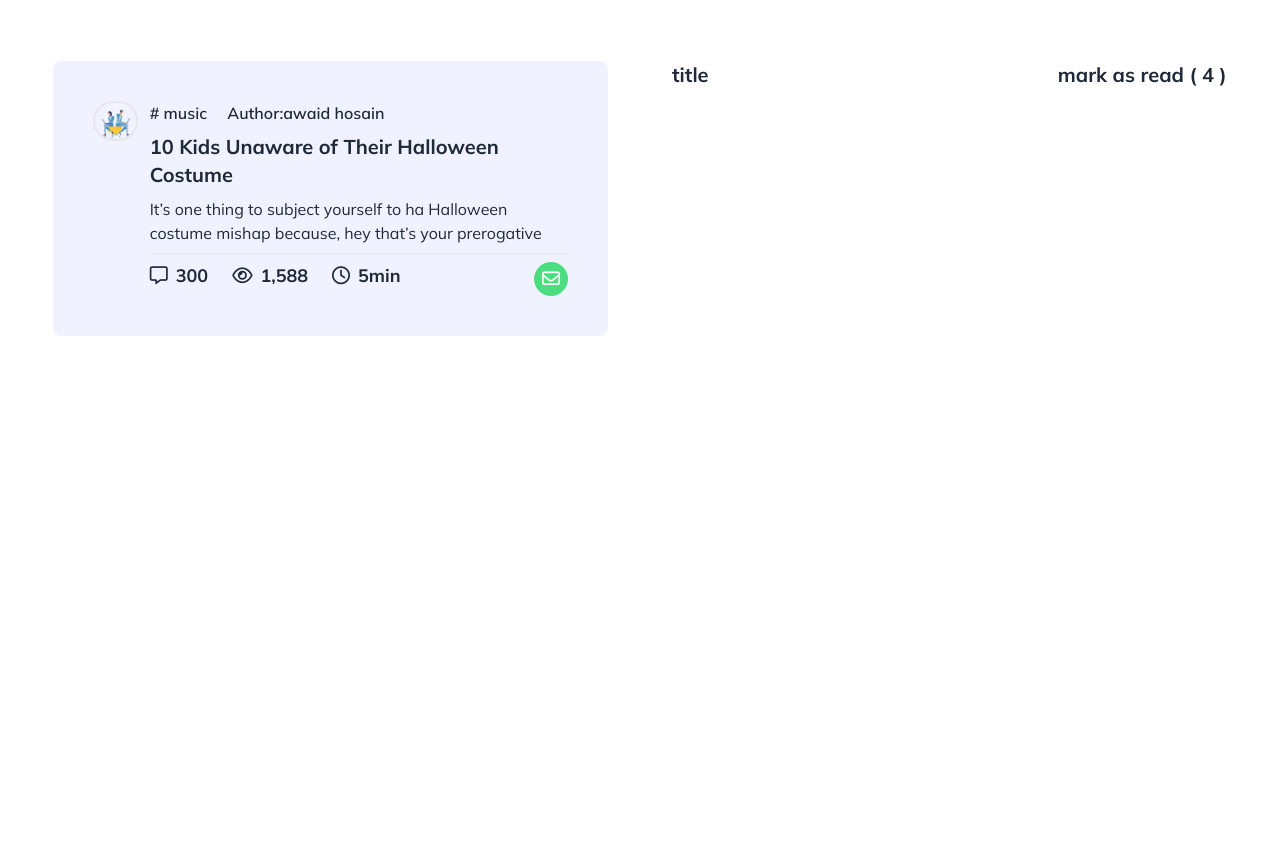
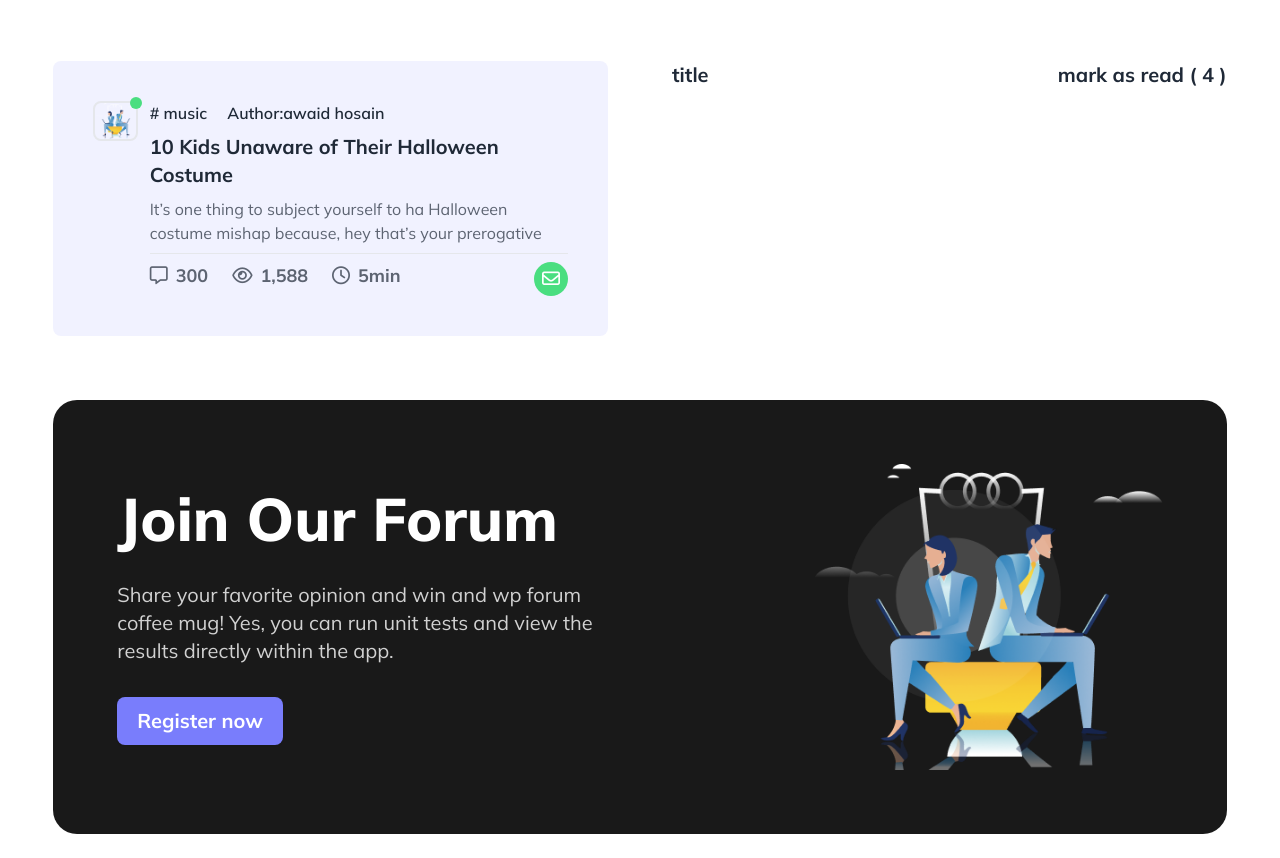
Before and after one commit to Mahedihasanimam/retro-forum, a plain HTML site: page index.html in a window 1280 px wide. Shown: the part 727-1585 px from the top of the page. Before the commit the page ends 1127 px from the top, so only its background shows below. Drawn offline with nearby package versions, Linux system fonts and the light colour scheme.

Commit message:
register now section added

```diff
--- a/index.html
+++ b/index.html
@@ -188,21 +188,22 @@
           <div class="lg:w-1/2 w-full">
             <!-- single caerd  -->
             <div class="">
-              <div class="flex gap-3 bg-[#797DFC1A] p-10 rounded-lg">
-                <div>
+              <div class="flex gap-3 bg-[#797DFC1A] lg:p-10 p-2 rounded-lg">
+                <div class="relative">
                   <img
-                    class="border-2 border-gray-200 rounded-full w-20"
+                    class="border-2 border-gray-200 rounded-lg w-20"
                     src="images/joinforum.png"
                     alt=""
                   />
+                  <div class="h-3 w-3 absolute -right-1 -top-1  bg-green-400 rounded-full"></div>
                 </div>
                 <div class="space-y-2">
-                  <span class="font-semibold pr-4"># music</span>
-                  <span class="font-semibold">Author:awaid hosain</span>
+                  <span class=" font-semibold pr-4"># music</span>
+                  <span class=" font-semibold">Author:awaid hosain</span>
                   <h3 class="text-xl font-bold">
                     10 Kids Unaware of Their Halloween Costume
                   </h3>
-                  <p>
+                  <p class="opacity-70">
                     It’s one thing to subject yourself to ha Halloween costume
                     mishap because, hey that’s your prerogative
                   </p>
@@ -211,13 +212,13 @@
 
                   <div class="flex justify-between">
                     <div class="flex gap-6">
-                      <h3 class="font-bold space-x-2 text-lg">
+                      <h3 class="font-bold space-x-2 text-lg opacity-70">
                         <i class="fa-regular fa-message"></i><span>300</span>
                       </h3>
-                      <h3 class="font-bold space-x-2 text-lg">
+                      <h3 class="font-bold space-x-2 text-lg opacity-70">
                         <i class="fa-regular fa-eye"></i><span>1,588</span>
                       </h3>
-                      <h3 class="font-bold space-x-2 text-lg">
+                      <h3 class="font-bold space-x-2 text-lg opacity-70">
                         <i class="fa-regular fa-clock"></i
                         ><span><span>5</span></span
                         >min
@@ -235,9 +236,29 @@
           </div>
           <!-- right  -->
           <div class="lg:w-1/2 w-full">
-            <div class="flex justify-between">
+            <div class="flex justify-between ">
               <h3 class="text-xl font-bold">title</h3>
               <h3 class="text-xl font-bold">mark as read <span>( <span>4</span> )</span></h3>
+            </div>
+          </div>
+        </div>
+      </section>
+      <!-- join our froum  -->
+      <section class="lg:w-11/12 w-11/12 mx-auto my-6">
+        <div class=" lg:p-12  p-4 bg-black/90 rounded-3xl">
+          <div class=""></div>
+          <div class="flex lg:flex-row flex-col-reverse justify-between items-center gap-8 p-4">
+            <div class="lg:w-1/2 w-full text-white space-y-8">
+              <h1 class="lg:text-6xl text-2xl font-extrabold">
+                Join Our Forum
+              </h1>
+              <p class="lg:text-xl text-lg text-[#FFFFFFCC]">
+                Share your favorite opinion and win and wp forum coffee mug! Yes, you can run unit tests and view the results directly within the app.
+              </p>
+             <button class="btn bg-[#797DFC] text-white px-5 text-xl font-bold border-none hover:bg-[#797DFC]">Register now</button>
+            </div>
+            <div class="lg:w-2/6 w-full ">
+             <img src="images/joinforum.png" alt="">
             </div>
           </div>
         </div>
```
